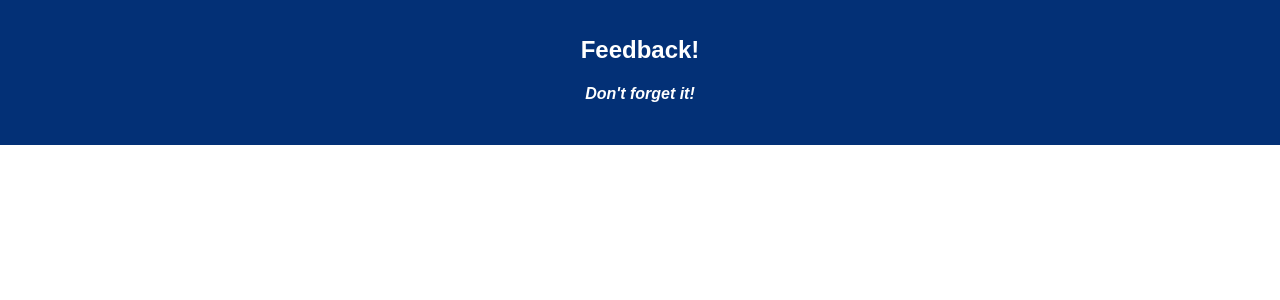
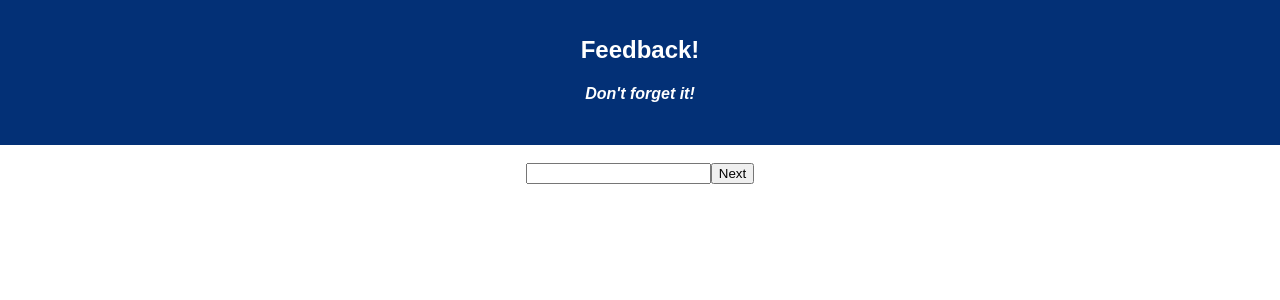
Before and after one commit to koop212/redux-feedback-loop, a React (Create React App) app: page / in a window 1280 px wide. Shown: the top 300 px of the page. Built offline with nearby package versions, Linux system fonts and the light colour scheme.

Commit message:
Created input in Feeling component with handleChange function

```diff
--- a/src/components/App/App.js
+++ b/src/components/App/App.js
@@ -2,13 +2,20 @@ import React, { Component } from 'react';
 import axios from 'axios';
 import './App.css';
 import Header from '../Header/Header';
+import Feeling from '../Feeling/Feeling';
+import { HashRouter as Router, Route } from 'react-router-dom';
 
 class App extends Component {
   render() {
     return (
       <div className="App">
-        <Header />
-        <br/>
+        <header>
+          <Header />
+        </header>
+        <br />
+        <Router>
+          <Feeling />
+        </Router>
       </div>
     );
   }
--- /dev/null
+++ b/src/components/Feeling/Feeling.js
@@ -0,0 +1,32 @@
+import React, { Component } from 'react';
+
+
+class Feeling extends Component {
+    state = {
+        feeling: 0
+    }
+
+    handleChange = (event) => {
+        console.log('In handleChange', this.state);
+        this.setState({
+            feeling: event.target.value
+        })
+    }
+
+
+
+    render() {
+        return(
+            <div>
+                <form onSubmit={this.handleSubmit}>
+                    <input type="number" name="feeling" onChange={this.handleChange} />
+                    <button type="submit">Next</button>
+                </form>
+
+            </div>
+
+        )
+    }
+}
+
+export default Feeling;
```
